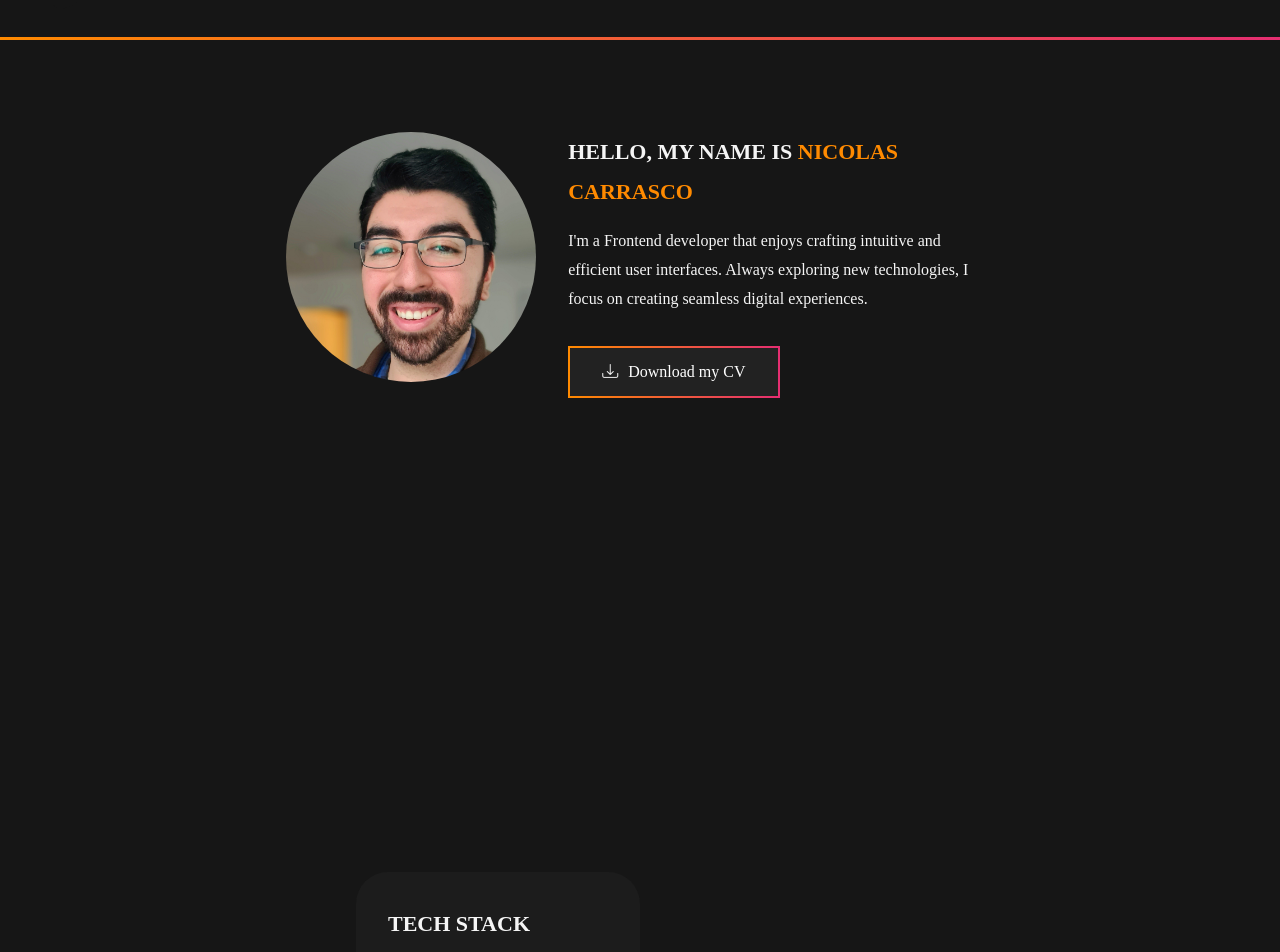
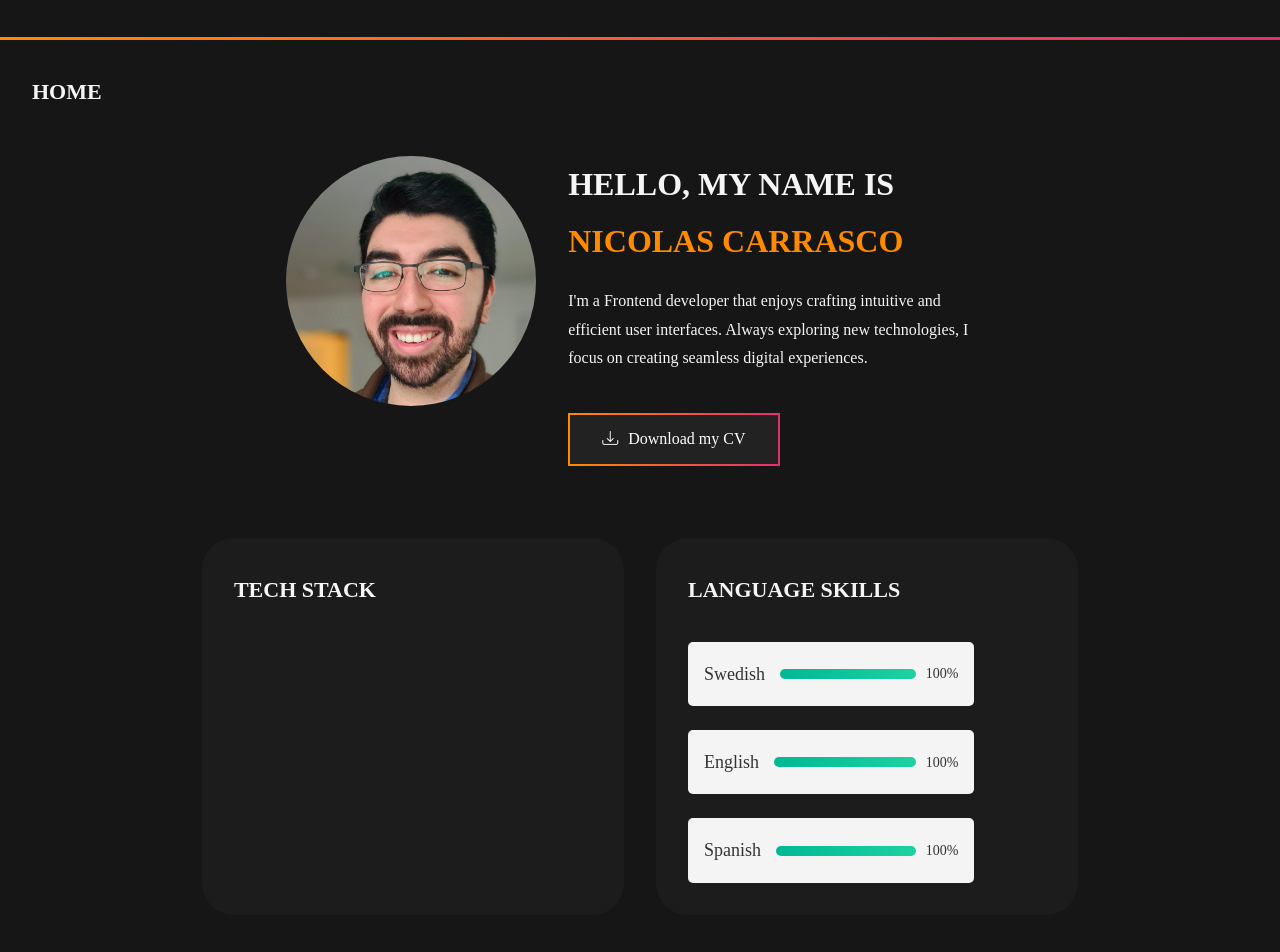
Before and after one commit to Niccar95/Portfolio-React, a React (Vite) app: page / in a window 1280 px wide. Shown: the part 60-1012 px from the top of the page. Built offline with nearby package versions, Linux system fonts and the light colour scheme; some icons are missing; a web font is replaced by a local one.

Commit message:
added heading translation for contact page

```diff
--- a/src/locales/en.json
+++ b/src/locales/en.json
@@ -1,5 +1,6 @@
 {
     "home": {
+      "heading": "Home",
       "greeting": "Hello, my name is",
       "presentation": "I'm a Frontend developer that enjoys crafting intuitive and efficient user interfaces. Always exploring new technologies, I focus on creating seamless digital experiences.",
       "cv-button": "Download my CV",
--- a/src/locales/sv.json
+++ b/src/locales/sv.json
@@ -1,5 +1,6 @@
 {
   "home": {
+    "heading": "Hem",
     "greeting": "Hej, mitt namn är",
     "presentation": "Jag är en frontend-utvecklare som gillar att skapa intuitiva och effektiva användargränssnitt. Jag utforskar alltid nya teknologier och fokuserar på att skapa sömlösa digitala upplevelser.",
     "cv-button": "Ladda ner mitt CV",
--- a/src/pages/Contact.tsx
+++ b/src/pages/Contact.tsx
@@ -1,9 +1,11 @@
+import { useTranslation } from "react-i18next";
 import { ContactForm } from "../components/ContactForm";
 
 const Contact = () => {
+  const { t } = useTranslation();
   return (
     <>
-      <h2 className="contactHeading mobile">Contact Me</h2>
+      <h2 className="contactHeading mobile">{t("contact.heading")}</h2>
       <section className="content">
         <ContactForm />
       </section>
--- a/src/pages/Home.tsx
+++ b/src/pages/Home.tsx
@@ -11,6 +11,8 @@ const Home = () => {
   const { t } = useTranslation();
 
   return (
+    <>
+      <h2 className="homeHeading">{t("home.heading")}</h2>
       <motion.section
         className="content"
         initial={{ opacity: 0 }}
@@ -56,6 +58,7 @@ const Home = () => {
         </motion.section>
         <Skills stackList={stackList} />
       </motion.section>
+    </>
   );
 };
 
--- a/src/styles/_cards.scss
+++ b/src/styles/_cards.scss
@@ -113,7 +113,6 @@
     background-color: #1c1c1c;
     border-radius: 2rem;
     padding: 2rem;
-    height: fit-content;
 
     @include desktop() {
         width: 50%;
@@ -153,11 +152,3 @@
     }
 
 }
-
-
-
-.skillsCard.left {
-    @include desktop() {
-        align-self: flex-end;
-    }
-}
--- a/src/styles/_wrappers.scss
+++ b/src/styles/_wrappers.scss
@@ -5,7 +5,7 @@
     flex-direction: column;
     gap: 2rem;
     @include desktop() {
-        gap: 5rem;
+        flex-direction: row;
     }
    }
 
--- a/src/styles/index.scss
+++ b/src/styles/index.scss
@@ -74,7 +74,7 @@ main {
   margin-top: 100px;
   padding: 2rem;
 
-  .projectsHeading {
+  .projectsHeading, .homeHeading {
     margin-bottom: 1.5rem;
     border-bottom: solid white 1px;
 
@@ -299,12 +299,11 @@ footer {
   width: 100%;
 
   @include desktop() {
-    margin-top: 60px;
+
     flex-direction:row;
     justify-content: center;
     gap: 2rem;
     width: 70%;
-    height: calc(100vh - 132px)
   }
 
   .avatarImageContainer {
@@ -335,6 +334,7 @@ footer {
 
     .introHeading {
       margin-bottom: 1rem;
+      font-size: 2rem;
 
       .nameLabel {
         color: #ff8a00;
@@ -343,6 +343,9 @@ footer {
     }
     .introduction {
       margin-bottom: 2rem;
+      @include desktop() {
+        margin-bottom: 2.5rem;
+      }
     }
     .heroButton {
       width: 100%;
@@ -363,6 +366,5 @@ footer {
 
   @include desktop() {
       grid-template-columns: repeat(2, 1fr);
-      gap: 2.5rem;
     }
  }
```
Lines whose indentation alone changed are shown as unchanged.
